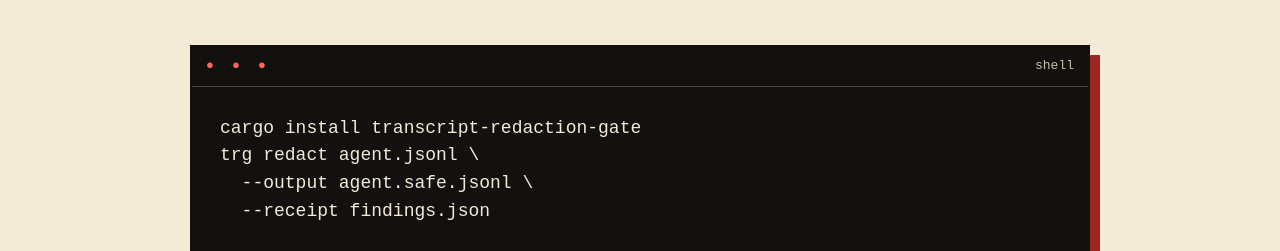
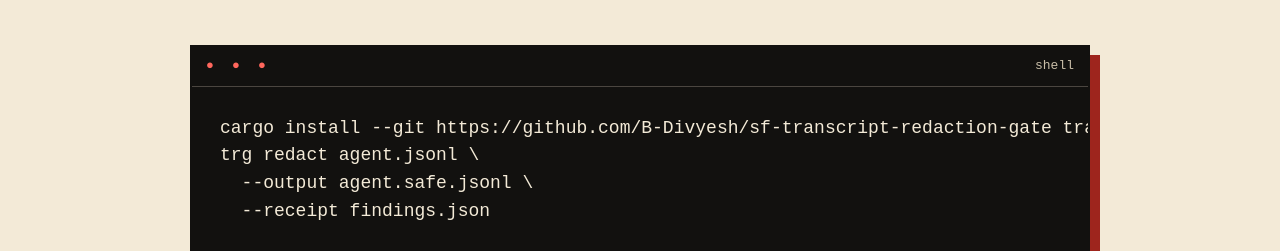
Before and after one commit to B-Divyesh/sf-transcript-redaction-gate, a website built with Vite: page site/index.html in a window 1280 px wide. Shown: the part 2241-2492 px from the top of the page. Built offline with nearby package versions, Linux system fonts and the light colour scheme; no server answers.

Commit message:
docs: publish install path and minimum Rust version

```diff
--- a/crates/transcript-redaction-gate/Cargo.toml
+++ b/crates/transcript-redaction-gate/Cargo.toml
@@ -2,6 +2,7 @@
 name = "transcript-redaction-gate"
 version = "0.1.0"
 edition = "2024"
+rust-version = "1.85"
 license = "MIT"
 description = "Offline, deterministic secret redaction for terminal and JSONL transcripts"
 repository = "https://github.com/B-Divyesh/sf-transcript-redaction-gate"
--- a/site/index.html
+++ b/site/index.html
@@ -30,7 +30,7 @@
           <p class="lede">Redact credentials, policy patterns, and high-entropy tokens locally. Keep the useful diagnostics. Export a receipt that contains evidence—not secrets.</p>
           <div class="hero-actions">
             <a class="button primary" href="#workbench"><span aria-hidden="true">■</span> Run local check</a>
-            <button class="button ghost copy-command" type="button" data-command="cargo install transcript-redaction-gate">Copy install command</button>
+            <button class="button ghost copy-command" type="button" data-command="cargo install --git https://github.com/B-Divyesh/sf-transcript-redaction-gate transcript-redaction-gate">Copy install command</button>
           </div>
           <ul class="proof-list" aria-label="Product properties">
             <li>Zero uploads</li><li>Deterministic</li><li>CI exit codes</li>
@@ -96,11 +96,11 @@ customer=CUST-12345678 status=failed</textarea>
         </div>
         <div class="command-card">
           <div class="terminal-bar"><span aria-hidden="true">● ● ●</span><span>shell</span></div>
-          <pre><code>cargo install transcript-redaction-gate
+          <pre><code>cargo install --git https://github.com/B-Divyesh/sf-transcript-redaction-gate transcript-redaction-gate
 trg redact agent.jsonl \
   --output agent.safe.jsonl \
   --receipt findings.json</code></pre>
-          <button class="button primary copy-command" type="button" data-command="cargo install transcript-redaction-gate">Copy install command</button>
+          <button class="button primary copy-command" type="button" data-command="cargo install --git https://github.com/B-Divyesh/sf-transcript-redaction-gate transcript-redaction-gate">Copy install command</button>
         </div>
         <div class="workflow" aria-label="Redaction workflow">
           <article><span>01</span><h3>Read locally</h3><p>Terminal text, stdin, and JSONL stay on your machine.</p></article>
```
